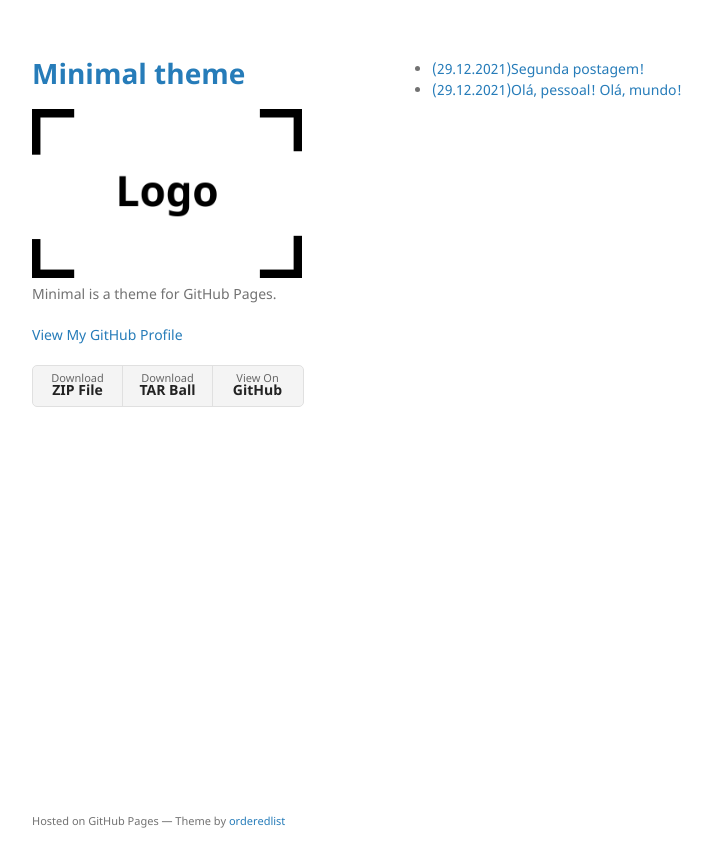
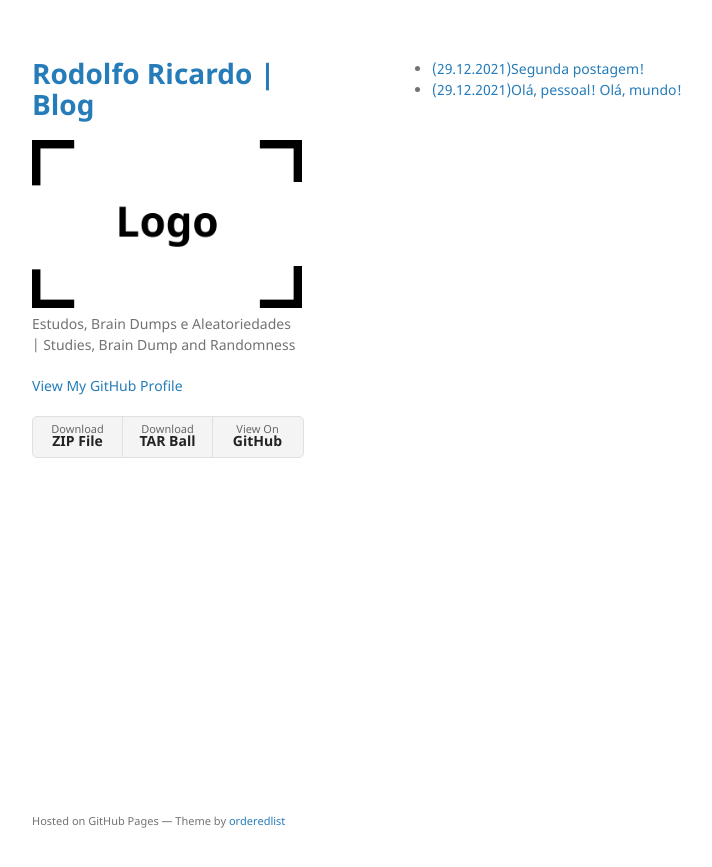
Before and after one commit to rodolforicardotech/rodolforicardotech.github.io, a Jekyll site: the page built from index.md, in a window 1280 px wide. Shown: the top 867 px of the page, without its empty margins (178-890 px from the left). Built offline with Jekyll 4.4.1, drawn with Linux system fonts in a browser that asks for light colours; our own code applies the rules of GitHub Pages for plain Markdown files.

Commit message:
atualizando título e descrição

```diff
--- a/_config.yml
+++ b/_config.yml
@@ -1,6 +1,6 @@
-title: Minimal theme
+title: Rodolfo Ricardo | Blog
 logo: /assets/img/logo.png
-description: Minimal is a theme for GitHub Pages.
+description: Estudos, Brain Dumps e Aleatoriedades | Studies, Brain Dump and Randomness
 show_downloads: true
 google_analytics:
 theme: jekyll-theme-minimal
```
